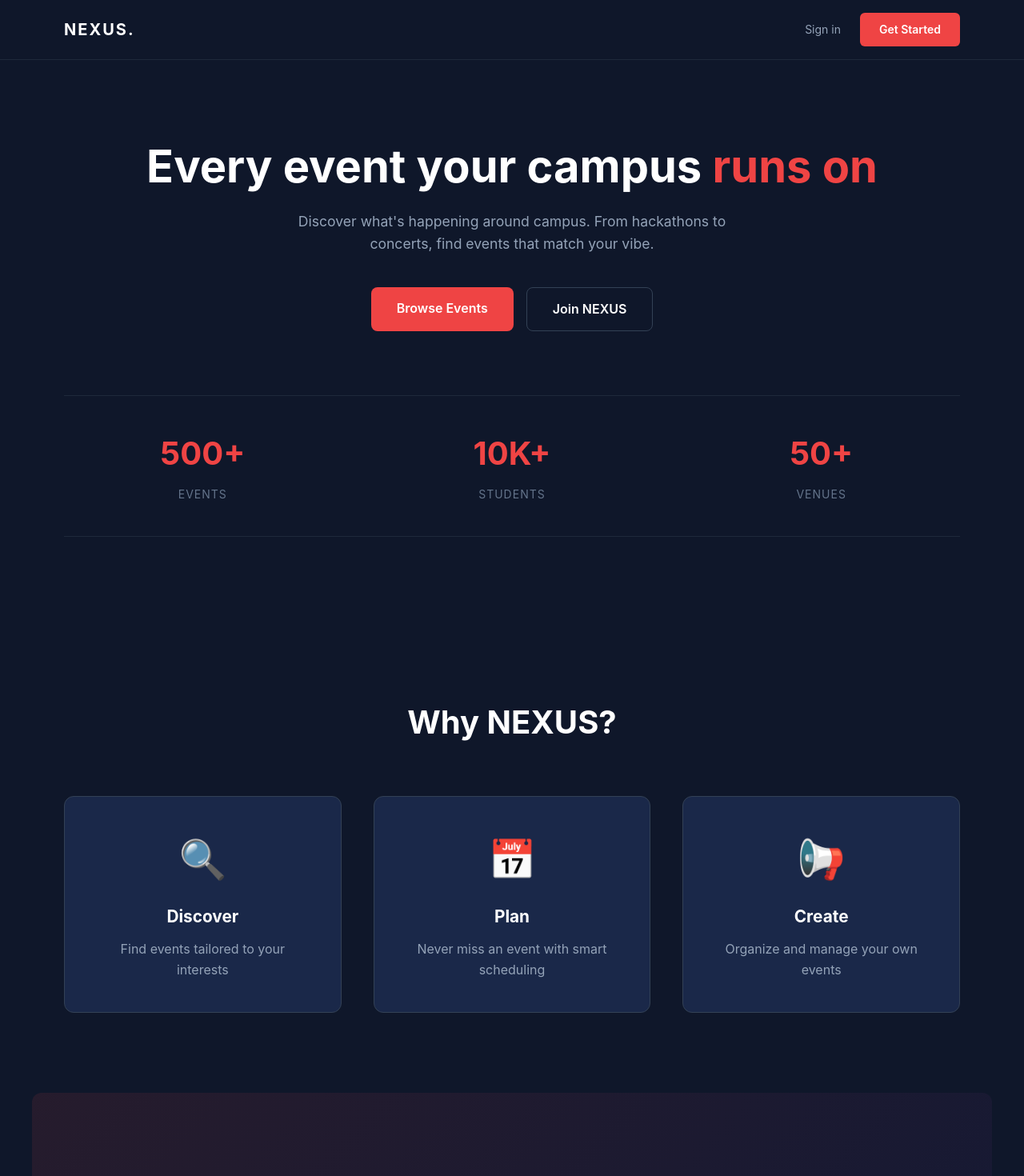
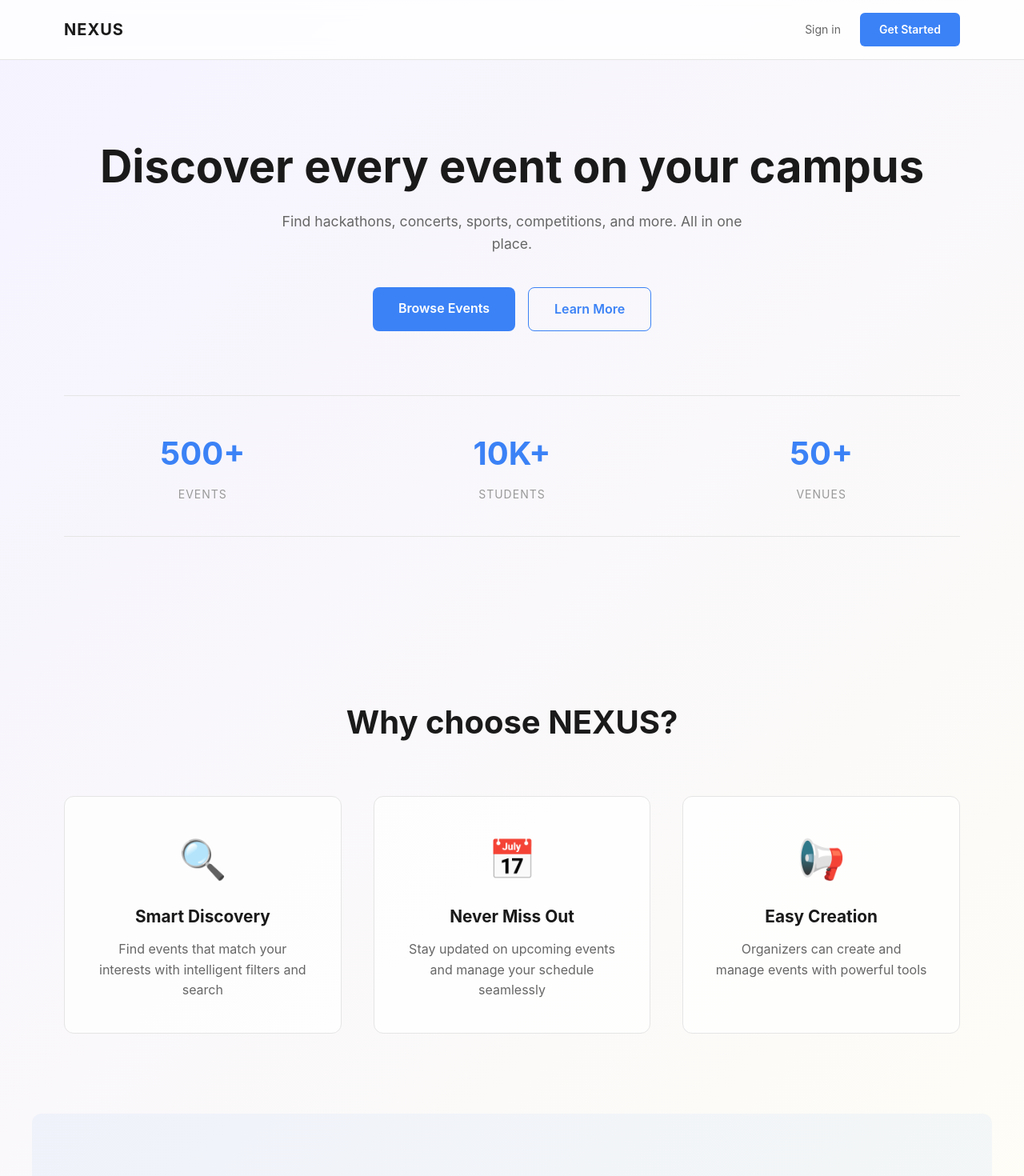
Before and after one commit to MaAs0706/MEC_events-, a React app in the folder frontend/: page / in a window 1280 px wide. Shown: the top 1470 px of the page at 80% size. Built offline with nearby package versions, Linux system fonts and the light colour scheme; the HTML template or start-up script is replaced by a standard one.

Commit message:
feat : trying a new design and colour scheme try1

```diff
--- a/frontend/package.json
+++ b/frontend/package.json
@@ -14,6 +14,7 @@
     "embla-carousel-autoplay": "^8.6.0",
     "embla-carousel-react": "^8.6.0",
     "framer-motion": "^12.38.0",
+    "motion": "^12.38.0",
     "react": "^19.2.5",
     "react-dom": "^19.2.5",
     "react-router-dom": "^7.14.2"
--- a/frontend/src/App.jsx
+++ b/frontend/src/App.jsx
@@ -1,6 +1,5 @@
-import React, { useState, useEffect } from 'react'
+import React from 'react'
 import { BrowserRouter as Router, Routes, Route } from 'react-router-dom'
-import SplashScreen from './pages/SplashScreen'
 import LandingPage from './pages/LandingPage'
 import Login from './pages/Login'
 import StudentDashboard from './pages/StudentDashboard'
@@ -10,26 +9,8 @@ import ApproverDashboard from './pages/ApproverDashboard'
 import './App.css'
 
 function App() {
-  const [showSplash, setShowSplash] = useState(true)
-
-  // Check if splash screen has been seen in this session
-  useEffect(() => {
-    const splashSeen = sessionStorage.getItem('splashSeen')
-    if (splashSeen) {
-      setShowSplash(false)
-    }
-  }, [])
-
-  const handleSplashComplete = () => {
-    setShowSplash(false)
-    sessionStorage.setItem('splashSeen', 'true')
-  }
-
   return (
     <Router>
-      {showSplash && <SplashScreen onComplete={handleSplashComplete} />}
-
-      {!showSplash && (
       <Routes>
         <Route path="/" element={<LandingPage />} />
         <Route path="/login" element={<Login />} />
@@ -38,7 +19,6 @@ function App() {
         <Route path="/dashboard/admin" element={<AdminDashboard />} />
         <Route path="/dashboard/approver" element={<ApproverDashboard />} />
       </Routes>
-      )}
     </Router>
   )
 }
--- a/frontend/src/index.css
+++ b/frontend/src/index.css
@@ -10,22 +10,32 @@ html, body, #root {
 }
 
 :root {
-  --bg-primary: #0f172a;
-  --bg-secondary: #1a2849;
-  --bg-tertiary: #2a2f4a;
-  --accent-primary: #00d9ff;
-  --accent-secondary: #7c3aed;
-  --text-primary: #ffffff;
-  --text-secondary: #a0aec0;
-  --border-color: #2d3748;
+  --bg-primary: #ffffff;
+  --bg-gradient: linear-gradient(135deg, #f5f3ff 0%, #fffef5 100%);
+  --bg-secondary: #f8f7fc;
+  --bg-tertiary: #f0eef8;
+  --text-primary: #1a1a1a;
+  --text-secondary: #666666;
+  --text-tertiary: #999999;
+  --border-color: #e5e5e5;
+  --accent: #3b82f6;
+  --accent-dark: #2563eb;
+  --accent-light: #dbeafe;
   --error: #ef4444;
   --success: #10b981;
+}
+
+html, body {
+  width: 100%;
+  height: 100%;
+  margin: 0;
+  padding: 0;
 }
 
 body {
   width: 100%;
   height: 100%;
-  background-color: var(--bg-primary);
+  background: var(--bg-gradient);
   color: var(--text-primary);
   font-family: -apple-system, BlinkMacSystemFont, 'Segoe UI', 'Roboto', 'Oxygen',
     'Ubuntu', 'Cantarell', 'Fira Sans', 'Droid Sans', 'Helvetica Neue',
@@ -57,10 +67,10 @@ html {
 }
 
 ::-webkit-scrollbar-thumb {
-  background: var(--accent-secondary);
+  background: var(--accent);
   border-radius: 4px;
 }
 
 ::-webkit-scrollbar-thumb:hover {
-  background: var(--accent-primary);
+  background: var(--accent-dark);
 }
--- a/frontend/src/pages/LandingPage.css
+++ b/frontend/src/pages/LandingPage.css
@@ -1,8 +1,8 @@
 .landing-container {
   width: 100%;
   min-height: 100vh;
-  background: #0f172a;
-  color: #ffffff;
+  background: var(--bg-gradient);
+  color: var(--text-primary);
   overflow-x: hidden;
 }
 
@@ -11,8 +11,9 @@
   position: sticky;
   top: 0;
   z-index: 100;
-  background: #0f172a;
-  border-bottom: 1px solid #1e293b;
+  background: rgba(255, 255, 255, 0.8);
+  backdrop-filter: blur(10px);
+  border-bottom: 1px solid var(--border-color);
   padding: 16px 0;
 }
 
@@ -27,9 +28,9 @@
 
 .logo {
   font-size: 20px;
-  font-weight: bold;
-  letter-spacing: 2px;
-  color: #ffffff;
+  font-weight: 700;
+  letter-spacing: 1px;
+  color: var(--text-primary);
 }
 
 .nav-actions {
@@ -39,19 +40,19 @@
 }
 
 .nav-link {
-  color: #94a3b8;
+  color: var(--text-secondary);
   text-decoration: none;
   font-size: 14px;
   transition: color 0.3s ease;
 }
 
 .nav-link:hover {
-  color: #ffffff;
+  color: var(--accent);
 }
 
 .nav-button {
   padding: 10px 24px;
-  background: #ef4444;
+  background: var(--accent);
   color: white;
   text-decoration: none;
   border-radius: 6px;
@@ -61,7 +62,7 @@
 }
 
 .nav-button:hover {
-  background: #dc2626;
+  background: var(--accent-dark);
   transform: translateY(-2px);
 }
 
@@ -75,18 +76,15 @@
 
 .hero-content h1 {
   font-size: 3.5rem;
-  font-weight: bold;
+  font-weight: 700;
   margin-bottom: 20px;
   line-height: 1.2;
-}
-
-.highlight {
-  color: #ef4444;
+  color: var(--text-primary);
 }
 
 .hero-content p {
   font-size: 1.1rem;
-  color: #94a3b8;
+  color: var(--text-secondary);
   margin-bottom: 40px;
   max-width: 600px;
   margin-left: auto;
@@ -103,7 +101,7 @@
 
 .btn-primary {
   padding: 14px 32px;
-  background: #ef4444;
+  background: var(--accent);
   color: white;
   text-decoration: none;
   border-radius: 8px;
@@ -116,9 +114,9 @@
 }
 
 .btn-primary:hover {
-  background: #dc2626;
+  background: var(--accent-dark);
   transform: translateY(-2px);
-  box-shadow: 0 8px 16px rgba(239, 68, 68, 0.3);
+  box-shadow: 0 8px 16px rgba(59, 130, 246, 0.2);
 }
 
 .btn-primary.large {
@@ -129,8 +127,8 @@
 .btn-secondary {
   padding: 14px 32px;
   background: transparent;
-  color: #ffffff;
-  border: 1px solid #334155;
+  color: var(--accent);
+  border: 1px solid var(--accent);
   text-decoration: none;
   border-radius: 8px;
   font-weight: 600;
@@ -141,8 +139,7 @@
 }
 
 .btn-secondary:hover {
-  border-color: #ef4444;
-  color: #ef4444;
+  background: var(--accent-light);
 }
 
 /* Stats */
@@ -151,18 +148,18 @@
   grid-template-columns: repeat(3, 1fr);
   gap: 40px;
   padding: 40px 0;
-  border-top: 1px solid #1e293b;
-  border-bottom: 1px solid #1e293b;
+  border-top: 1px solid var(--border-color);
+  border-bottom: 1px solid var(--border-color);
 }
 
 .stat h3 {
   font-size: 2.5rem;
   margin: 0 0 8px 0;
-  color: #ef4444;
+  color: var(--accent);
 }
 
 .stat p {
-  color: #64748b;
+  color: var(--text-tertiary);
   font-size: 14px;
   text-transform: uppercase;
   letter-spacing: 1px;
@@ -180,6 +177,7 @@
   font-size: 2.5rem;
   margin-bottom: 60px;
   text-align: center;
+  color: var(--text-primary);
 }
 
 .features-grid {
@@ -190,16 +188,17 @@
 
 .feature-card {
   padding: 40px;
-  background: #1a2849;
-  border: 1px solid #334155;
+  background: rgba(255, 255, 255, 0.8);
+  border: 1px solid var(--border-color);
   border-radius: 12px;
   text-align: center;
   transition: all 0.3s ease;
 }
 
 .feature-card:hover {
-  border-color: #ef4444;
+  border-color: var(--accent);
   transform: translateY(-4px);
+  box-shadow: 0 12px 24px rgba(59, 130, 246, 0.1);
 }
 
 .feature-icon {
@@ -210,10 +209,11 @@
 .feature-card h3 {
   font-size: 1.3rem;
   margin-bottom: 12px;
+  color: var(--text-primary);
 }
 
 .feature-card p {
-  color: #94a3b8;
+  color: var(--text-secondary);
   line-height: 1.6;
 }
 
@@ -223,21 +223,22 @@
   margin: 0 auto;
   padding: 100px 40px;
   text-align: center;
-  background: linear-gradient(135deg, rgba(239, 68, 68, 0.1) 0%, rgba(124, 58, 237, 0.05) 100%);
+  background: rgba(59, 130, 246, 0.05);
   border-radius: 12px;
 }
 
 .cta-section h2 {
   font-size: 2.5rem;
   margin-bottom: 40px;
+  color: var(--text-primary);
 }
 
 /* Footer */
 .landing-footer {
   text-align: center;
   padding: 40px;
-  border-top: 1px solid #1e293b;
-  color: #64748b;
+  border-top: 1px solid var(--border-color);
+  color: var(--text-tertiary);
   font-size: 14px;
 }
 
--- a/frontend/src/pages/LandingPage.jsx
+++ b/frontend/src/pages/LandingPage.jsx
@@ -8,7 +8,7 @@ function LandingPage() {
       {/* Navigation */}
       <nav className="landing-nav">
         <div className="nav-content">
-          <div className="logo">NEXUS.</div>
+          <div className="logo">NEXUS</div>
           <div className="nav-actions">
             <Link to="/login" className="nav-link">Sign in</Link>
             <Link to="/login" className="nav-button">Get Started</Link>
@@ -19,12 +19,12 @@ function LandingPage() {
       {/* Hero Section */}
       <section className="hero">
         <div className="hero-content">
-          <h1>Every event your campus <span className="highlight">runs on</span></h1>
-          <p>Discover what's happening around campus. From hackathons to concerts, find events that match your vibe.</p>
+          <h1>Discover every event on your campus</h1>
+          <p>Find hackathons, concerts, sports, competitions, and more. All in one place.</p>
 
           <div className="hero-actions">
             <Link to="/login" className="btn-primary">Browse Events</Link>
-            <Link to="/login" className="btn-secondary">Join NEXUS</Link>
+            <Link to="/login" className="btn-secondary">Learn More</Link>
           </div>
 
           {/* Stats */}
@@ -47,30 +47,30 @@ function LandingPage() {
 
       {/* Features Section */}
       <section className="features">
-        <h2>Why NEXUS?</h2>
+        <h2>Why choose NEXUS?</h2>
         <div className="features-grid">
           <div className="feature-card">
             <div className="feature-icon">🔍</div>
-            <h3>Discover</h3>
-            <p>Find events tailored to your interests</p>
+            <h3>Smart Discovery</h3>
+            <p>Find events that match your interests with intelligent filters and search</p>
           </div>
           <div className="feature-card">
             <div className="feature-icon">📅</div>
-            <h3>Plan</h3>
-            <p>Never miss an event with smart scheduling</p>
+            <h3>Never Miss Out</h3>
+            <p>Stay updated on upcoming events and manage your schedule seamlessly</p>
           </div>
           <div className="feature-card">
             <div className="feature-icon">📢</div>
-            <h3>Create</h3>
-            <p>Organize and manage your own events</p>
+            <h3>Easy Creation</h3>
+            <p>Organizers can create and manage events with powerful tools</p>
           </div>
         </div>
       </section>
 
       {/* CTA Section */}
       <section className="cta-section">
-        <h2>Ready to discover what's happening?</h2>
-        <Link to="/login" className="btn-primary large">Get Started Free</Link>
+        <h2>Ready to explore campus life?</h2>
+        <Link to="/login" className="btn-primary large">Start Exploring</Link>
       </section>
 
       {/* Footer */}
--- a/frontend/src/pages/Login.css
+++ b/frontend/src/pages/Login.css
@@ -1,6 +1,6 @@
 .login-container {
   min-height: 100vh;
-  background: #0f172a;
+  background: var(--bg-gradient);
   display: flex;
   flex-direction: column;
   align-items: center;
@@ -16,9 +16,9 @@
 
 .logo {
   font-size: 20px;
-  font-weight: bold;
-  letter-spacing: 2px;
-  color: #ffffff;
+  font-weight: 700;
+  letter-spacing: 1px;
+  color: var(--text-primary);
   text-decoration: none;
   transition: opacity 0.3s ease;
 }
@@ -30,10 +30,11 @@
 .login-card {
   width: 100%;
   max-width: 420px;
-  background: #1a2849;
-  border: 1px solid #334155;
+  background: rgba(255, 255, 255, 0.9);
+  border: 1px solid var(--border-color);
   border-radius: 12px;
   padding: 40px;
+  box-shadow: 0 4px 12px rgba(0, 0, 0, 0.08);
 }
 
 /* Tabs */
@@ -41,7 +42,7 @@
   display: flex;
   gap: 0;
   margin-bottom: 32px;
-  border-bottom: 1px solid #334155;
+  border-bottom: 1px solid var(--border-color);
 }
 
 .tab {
@@ -49,7 +50,7 @@
   padding: 16px;
   background: transparent;
   border: none;
-  color: #64748b;
+  color: var(--text-tertiary);
   font-size: 15px;
   font-weight: 600;
   cursor: pointer;
@@ -59,12 +60,12 @@
 }
 
 .tab:hover {
-  color: #94a3b8;
+  color: var(--text-secondary);
 }
 
 .tab.active {
-  color: #ef4444;
-  border-bottom-color: #ef4444;
+  color: var(--accent);
+  border-bottom-color: var(--accent);
 }
 
 /* Form */
@@ -83,15 +84,15 @@
 .form-group label {
   font-size: 14px;
   font-weight: 600;
-  color: #e2e8f0;
+  color: var(--text-primary);
 }
 
 .form-group input,
 .form-group select {
   padding: 12px;
-  background: #0f172a;
-  border: 1px solid #334155;
-  color: #ffffff;
+  background: var(--bg-primary);
+  border: 1px solid var(--border-color);
+  color: var(--text-primary);
   border-radius: 6px;
   font-size: 14px;
   transition: all 0.3s ease;
@@ -100,31 +101,31 @@
 
 .form-group input::placeholder,
 .form-group select::placeholder {
-  color: #64748b;
+  color: var(--text-tertiary);
 }
 
 .form-group input:focus,
 .form-group select:focus {
   outline: none;
-  border-color: #ef4444;
-  background: #1a2849;
-  box-shadow: 0 0 0 3px rgba(239, 68, 68, 0.1);
+  border-color: var(--accent);
+  background: var(--bg-secondary);
+  box-shadow: 0 0 0 3px rgba(59, 130, 246, 0.1);
 }
 
 .form-group select {
   cursor: pointer;
-  color: #ffffff;
+  color: var(--text-primary);
 }
 
 .form-group select option {
-  background: #0f172a;
-  color: #ffffff;
+  background: var(--bg-primary);
+  color: var(--text-primary);
 }
 
 /* Submit Button */
 .btn-submit {
   padding: 12px;
-  background: #ef4444;
+  background: var(--accent);
   color: white;
   border: none;
   border-radius: 6px;
@@ -136,9 +137,9 @@
 }
 
 .btn-submit:hover {
-  background: #dc2626;
+  background: var(--accent-dark);
   transform: translateY(-2px);
-  box-shadow: 0 8px 16px rgba(239, 68, 68, 0.3);
+  box-shadow: 0 8px 16px rgba(59, 130, 246, 0.2);
 }
 
 .btn-submit:active {
@@ -148,13 +149,13 @@
 /* Help Text */
 .form-help {
   text-align: center;
-  color: #64748b;
+  color: var(--text-tertiary);
   font-size: 14px;
   margin: 0;
 }
 
 .form-help a {
-  color: #ef4444;
+  color: var(--accent);
   text-decoration: none;
   font-weight: 600;
   cursor: pointer;
@@ -162,7 +163,7 @@
 }
 
 .form-help a:hover {
-  color: #dc2626;
+  color: var(--accent-dark);
 }
 
 /* Responsive */
--- a/frontend/src/pages/Login.jsx
+++ b/frontend/src/pages/Login.jsx
@@ -1,5 +1,5 @@
 import React, { useState } from 'react'
-import { useNavigate } from 'react-router-dom'
+import { useNavigate, Link } from 'react-router-dom'
 import { motion } from 'framer-motion'
 import './Login.css'
 
@@ -15,15 +15,11 @@ function Login() {
 
   const handleSignIn = (e) => {
     e.preventDefault()
-    // TODO: Call backend API
-    // For now, redirect to student dashboard
     navigate('/dashboard/student')
   }
 
   const handleSignUp = (e) => {
     e.preventDefault()
-    // TODO: Call backend API
-    // For now, redirect based on role
     if (userRole === 'student') {
       navigate('/dashboard/student')
     } else if (userRole === 'coordinator') {
@@ -37,7 +33,7 @@ function Login() {
     <div className="login-container">
       {/* Back to home */}
       <div className="login-header">
-        <a href="/" className="logo">NEXUS.</a>
+        <Link to="/" className="logo">NEXUS</Link>
       </div>
 
       {/* Main Card */}
--- a/frontend/src/pages/SplashScreen.css
+++ /dev/null
@@ -1,62 +0,0 @@
-* {
-  margin: 0;
-  padding: 0;
-  box-sizing: border-box;
-}
-
-html, body, #root {
-  width: 100%;
-  height: 100%;
-}
-
-.splash-container {
-  position: fixed;
-  top: 0;
-  left: 0;
-  width: 100vw;
-  height: 100vh;
-  background: #0f172a;
-  display: flex;
-  align-items: center;
-  justify-content: center;
-  z-index: 9999;
-  overflow: hidden;
-}
-
-.splash-logo {
-  position: absolute;
-  z-index: 20;
-  text-align: center;
-}
-
-.splash-logo h1 {
-  font-size: 4rem;
-  color: #ffffff;
-  font-weight: bold;
-  letter-spacing: 3px;
-  margin: 0;
-  font-family: -apple-system, BlinkMacSystemFont, 'Segoe UI', 'Roboto', sans-serif;
-}
-
-.splash-half {
-  position: fixed;
-  width: 100vw;
-  height: 50vh;
-  background: #0f172a;
-  left: 0;
-  z-index: 10;
-}
-
-.top-half {
-  top: 0;
-}
-
-.bottom-half {
-  bottom: 0;
-}
-
-@media (max-width: 768px) {
-  .splash-logo h1 {
-    font-size: 2.5rem;
-  }
-}
```
Also changed, not shown: frontend/src/pages/SplashScreen.jsx (deleted, +0 -64 lines), 1 other file (tests, documents, lock files or other folders). Lines whose indentation alone changed are shown as unchanged.
